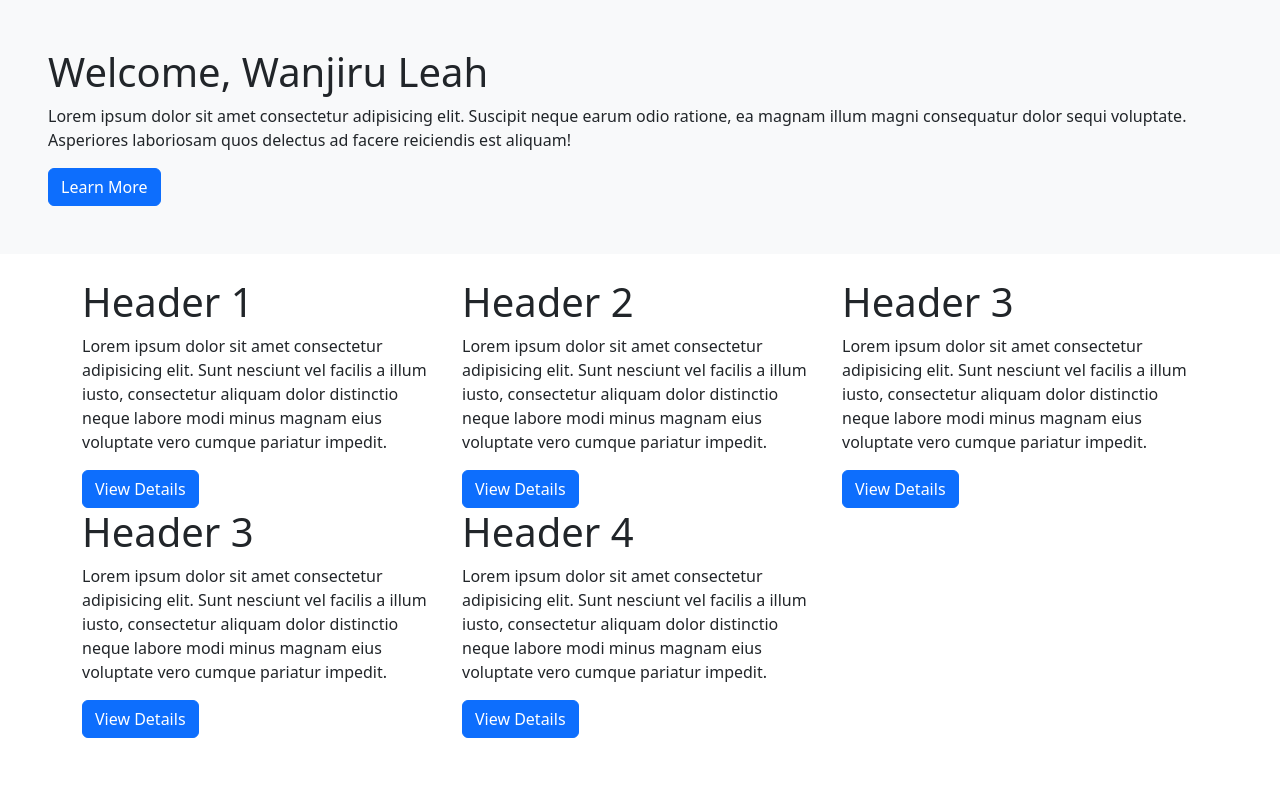
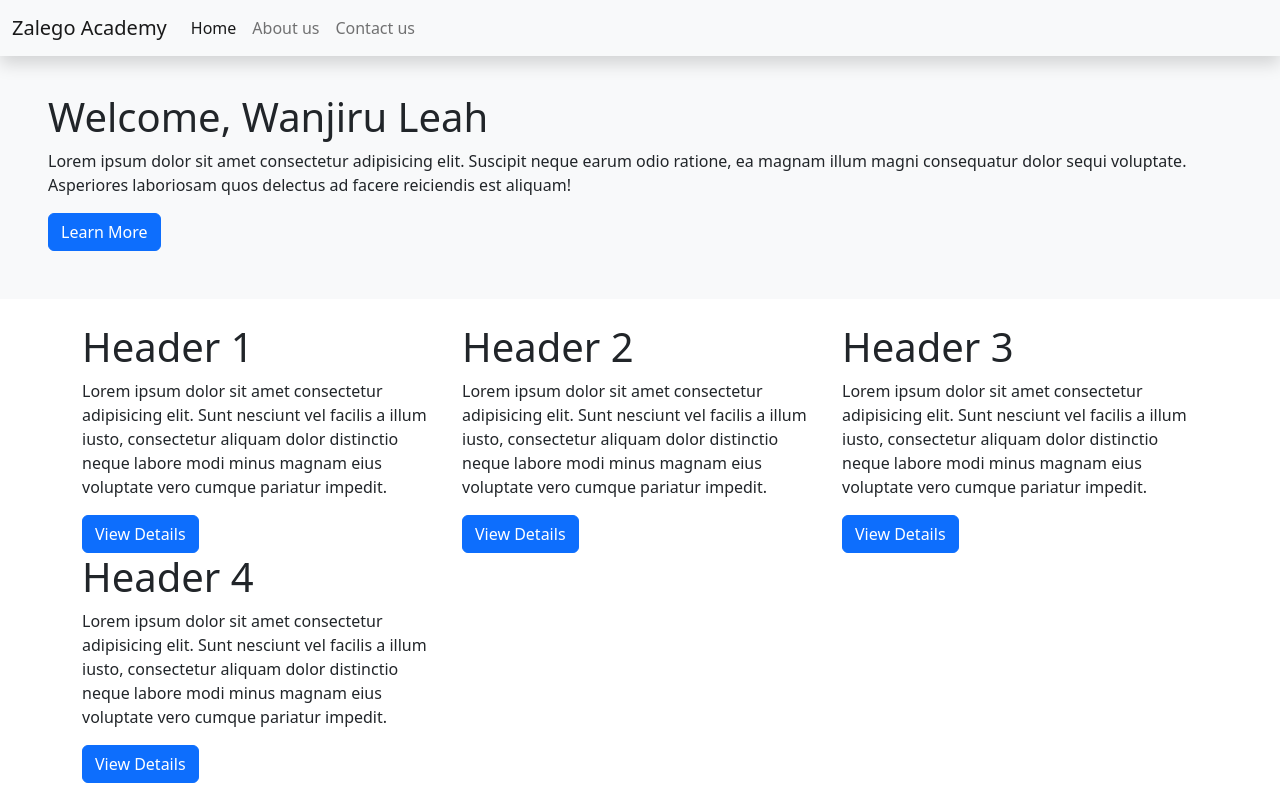
Before and after one commit to Rhileilanto/bootstrap-grid-layout-design, a plain HTML site: page index.html in a window 1280 px wide. Drawn offline with nearby package versions, Linux system fonts and the light colour scheme.

Commit message:
bootsrap-grid-layout-design

```diff
--- a/index.html
+++ b/index.html
@@ -8,8 +8,32 @@
     <title>Document</title>
 </head>
 <body>
+    <!--Navbar starts here-->
+    <nav class="navbar navbar-expand-lg bg-light fixed-top shadow">
+        <div class="container-fluid">
+            <a href="#" class="navbar-brand">Zalego Academy</a>
+            <button class="navbar-toggler" type="button" data-bs-toggle="collapse" aria-expanded="false" data-bs-target="#menus">
+                <span class="navbar-toggler-icon"></span>
+            </button>
+            <div class="collapse navbar-collapse" id="menus">
+                <div class="navbar-nav">
+                    <a href="#" class="nav-link active" >Home</a>
+                    <a href="#" class="nav-link " >About us</a>
+                    <a href="#" class="nav-link " >Contact us</a>
+
+
+
+
+                </div>
+
+            </div>
+        </div>
+
+
+    </nav>
+    <!--Navbar ends-->
     <main class="p-5 bg-light text-dark mb-4">
-        <h1>Welcome, Wanjiru Leah </h1>
+        <h1 style="padding-top: 45px;">Welcome, Wanjiru Leah </h1>
         <p>
             Lorem ipsum dolor sit amet consectetur adipisicing elit. Suscipit neque earum odio ratione, ea magnam illum magni consequatur dolor sequi voluptate. Asperiores laboriosam quos delectus ad facere reiciendis est aliquam!</p>
 
@@ -44,15 +68,6 @@
           <button class="btn btn-primary">View Details</button>
                 </div>
                 <div class="col-lg-4 col-md-6">
-                    <h1>Header 3</h1>
-                    <p>Lorem ipsum dolor sit amet consectetur adipisicing elit.
-                        Sunt nesciunt vel facilis a illum iusto,
-                        consectetur aliquam dolor distinctio neque labore modi minus magnam eius voluptate vero cumque pariatur impedit.
-                    </p>
-                    <button class="btn btn-primary">View Details</button>
-                </div>
-
-                <div class="col-lg-4 col-md-6">
                     <h1>Header 4</h1>
                     <p>Lorem ipsum dolor sit amet consectetur adipisicing elit.
                         Sunt nesciunt vel facilis a illum iusto,
@@ -63,6 +78,8 @@
 
             </div>
         </div>
+
+    <!--<script src="https://cdn.jsdelivr.net/npm/@popperjs/core@2.9.2/dist/umd/popper.min.js" integrity="sha384-IQsoLXl5PILFhosVNubq5LC7Qb9DXgDA9i+tQ8Zj3iwWAwPtgFTxbJ8NT4GN1R8p" crossorigin="anonymous"></script>-->
     <script src="bootstrap-5.2.0-beta1-dist/bootstrap-5.2.0-beta1-dist/js/bootstrap.bundle.min.js.map"></script>
     <script src="bootstrap-5.2.0-beta1-dist/bootstrap-5.2.0-beta1-dist/js/bootstrap.min.js"></script>
 </body>
```
